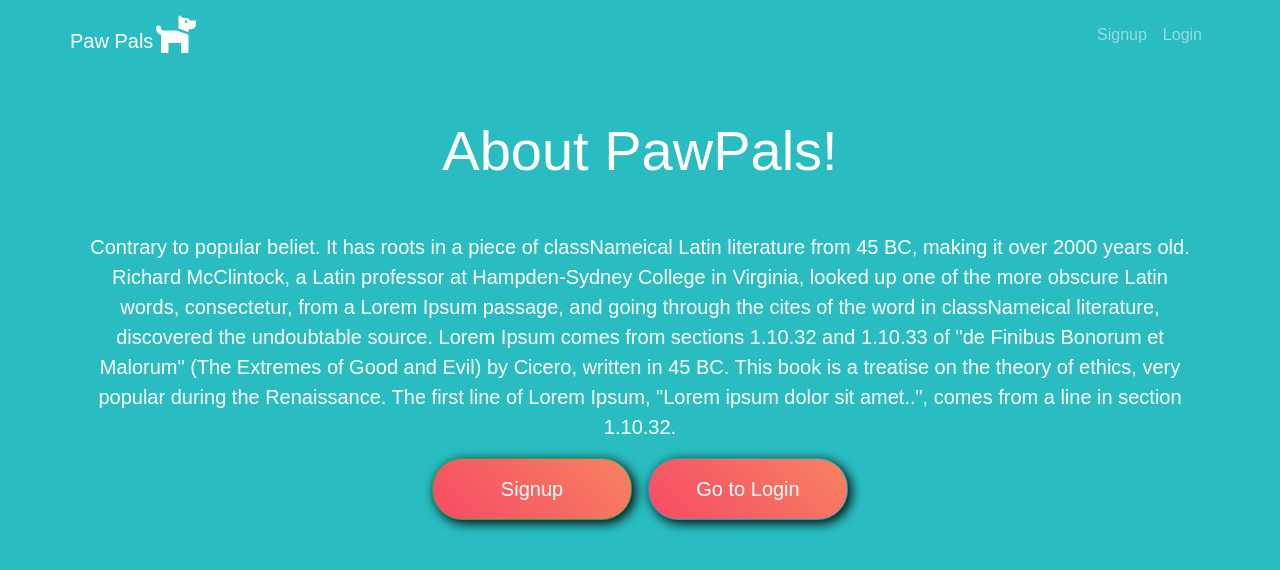
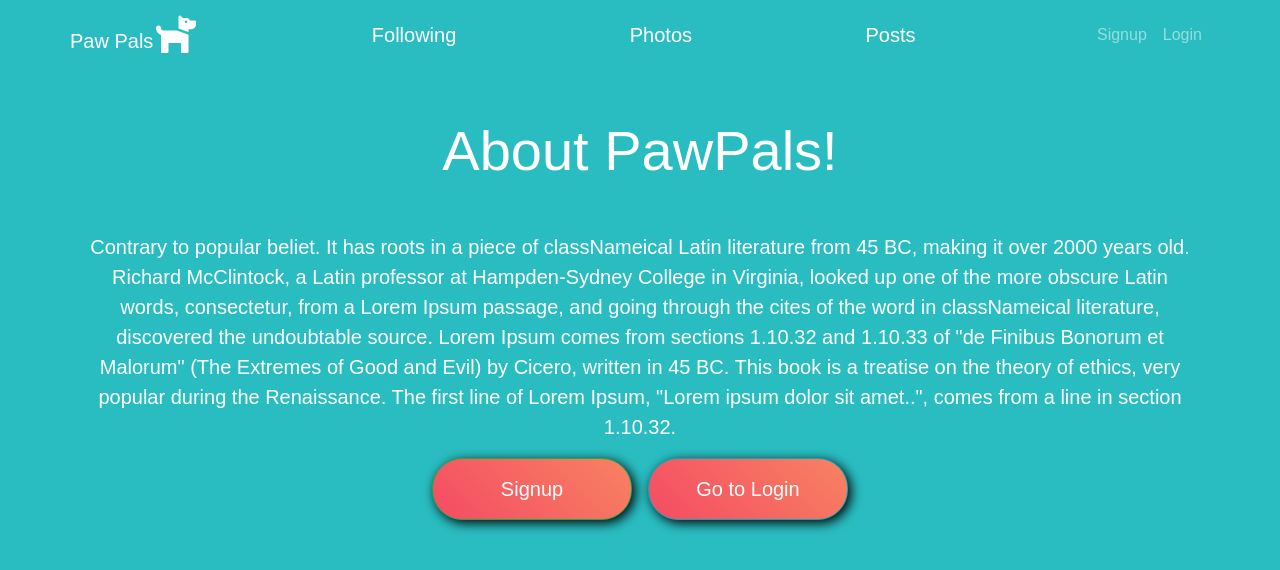
Before and after one commit to ac0712148/pawpals, a React (Create React App) app in the folder client/: page /landingpage in a window 1280 px wide. Shown: the top 570 px of the page. Built offline with nearby package versions, Linux system fonts and the light colour scheme.

Commit message:
added links to navbar

```diff
--- a/client/src/components/Navbar/Navbar.js
+++ b/client/src/components/Navbar/Navbar.js
@@ -52,6 +52,15 @@ function Navbar() {
           Paw Pals
           <i className="fas fa-dog fa-2x" />
         </Link>
+        <Link className="navbar-brand" to="/following">
+          Following
+        </Link>
+        <Link className="navbar-brand" to="/myphotos">
+          Photos
+        </Link>
+        <Link className="navbar-brand" to="/posts">
+          Posts
+        </Link>
         <NavLinks />
       </div>
     </nav>
```
